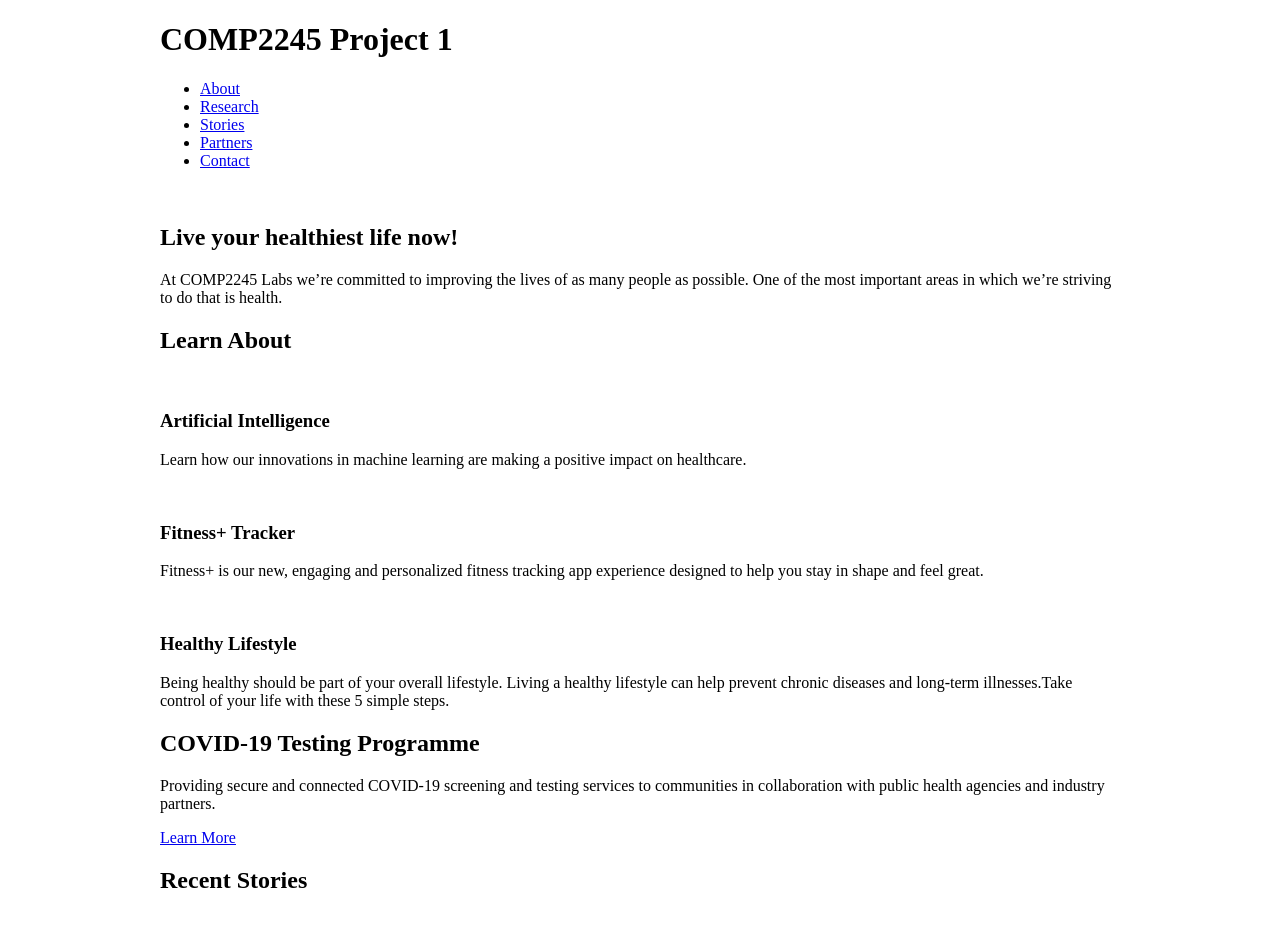
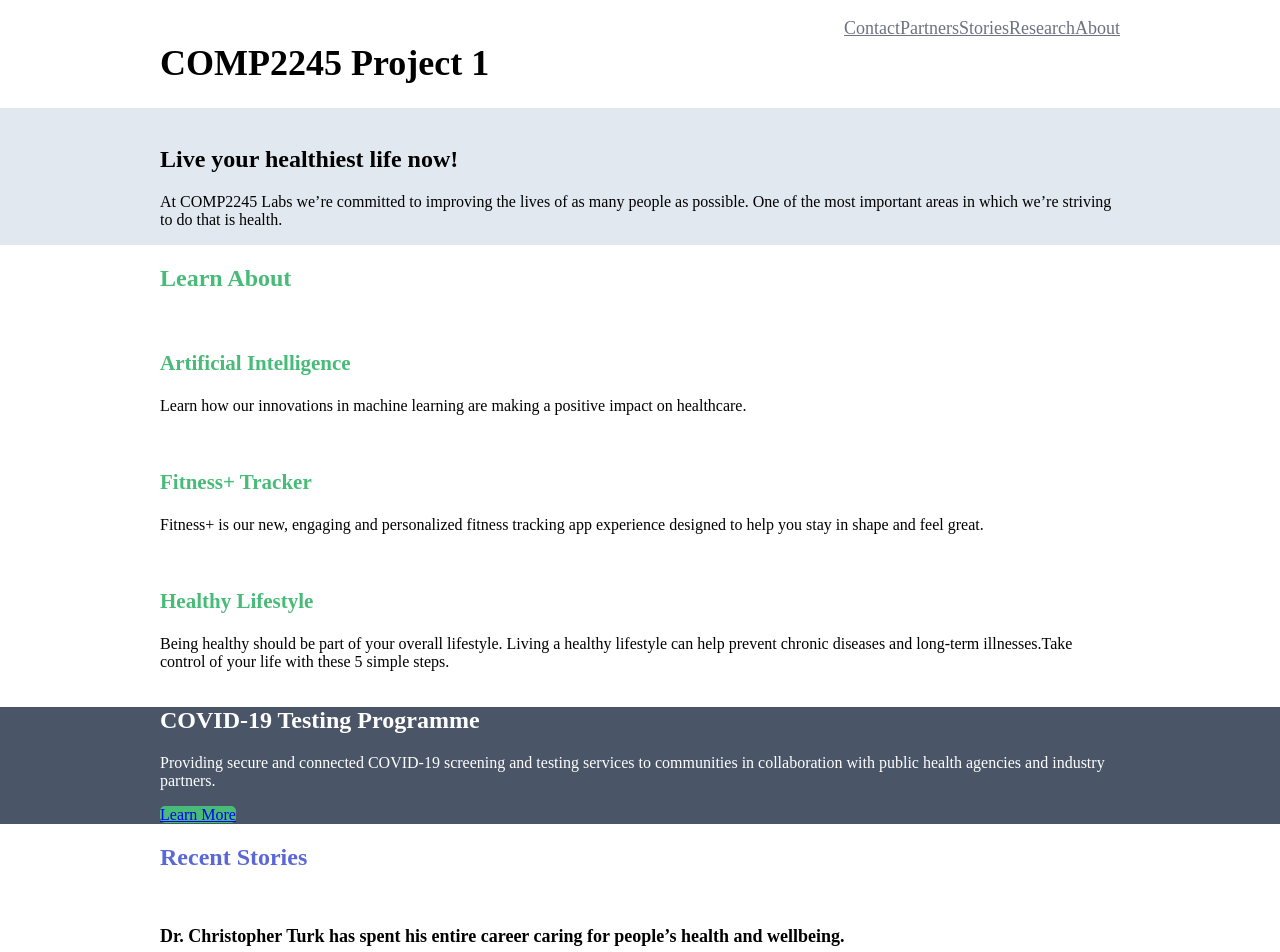
Before and after one commit to sorraine/comp2245-project1, a plain HTML site: page index.html in a window 1280 px wide. Shown: the top 952 px of the page. Drawn offline with Linux system fonts and the light colour scheme.

Commit message:
Edited styles.css

```diff
--- a/styles.css
+++ b/styles.css
@@ -9,3 +9,124 @@ body {
     max-width: 960px;
     width: 100%;
 }
+
+
+header {
+
+    font-size: 18px;
+    background-color: #ffffff;
+}
+
+nav a {
+
+        color: #6b7280;
+
+}
+
+nav a:hover {
+
+
+    color: #5A67D8;
+}
+
+header  h1 {
+
+    float: left;
+
+
+}
+
+header li {
+
+    display: inline;
+    float: right;
+
+}
+
+.overview-hero {
+
+
+    display: flex;
+    align-items: center;
+    background-color: #e2e8f0;
+    clear: both;
+}
+
+
+.learn-about h2 {
+
+    color: #48BB78;
+    font-size: 24px;
+
+}
+
+
+.learn-about h3 {
+
+    color: #48BB78;
+    font-size: 21px;
+
+
+}
+
+
+.testing {
+
+    background-color: #4A5568;
+    color:#ffffff;
+}
+
+.testing a {
+
+    background-color: #48BB78;
+    border-radius: 5px;
+
+
+}
+
+
+.stories h2,.stories a {
+
+    color: #5A67D8;
+
+}
+
+.stories h3 {
+
+    font-size: 18px;
+
+}
+
+.stories img {
+
+    border-radius: 50%;
+}
+
+
+.newsletter {
+
+
+    background-color:#48BB78;
+    color: #ffffff;
+}
+
+
+.newsletter .btn {
+
+    background-color: #5A67D8;
+}
+
+footer {
+
+
+    background-color: #4A5568;
+    color:#ffffff
+}
+
+.learn-about {
+
+
+    display: grid;
+    border-radius: 5px;
+
+}
```
